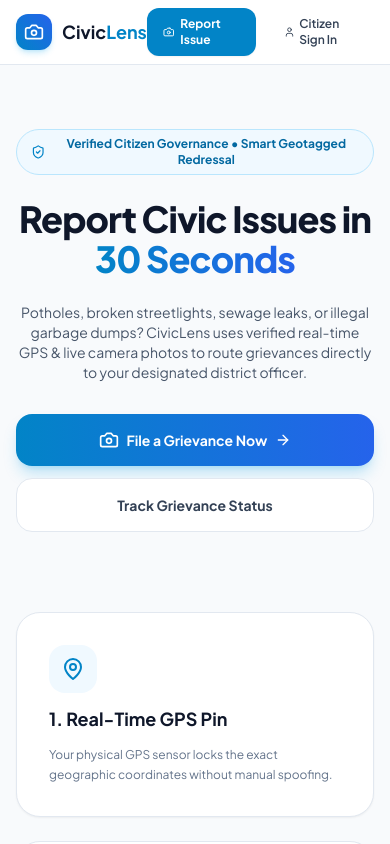
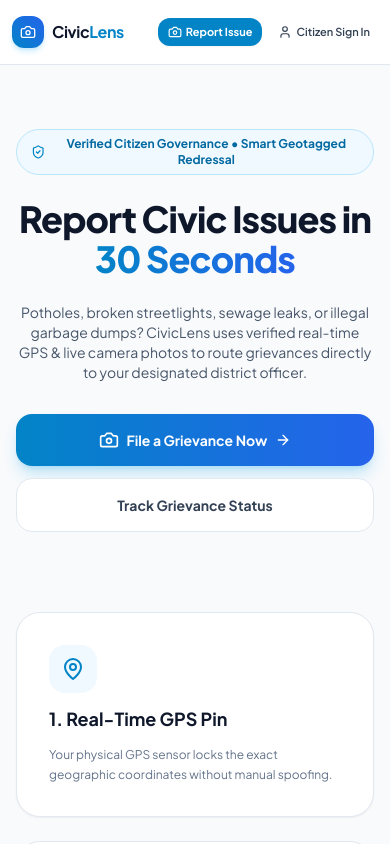
Before and after one commit to SID0428/civiclens, a React (Vite) app in the folder client/: page / in a window 390 px wide. Shown: the top 844 px of the page. Built offline with nearby package versions, Linux system fonts and the light colour scheme; no server answers.

Commit message:
Fix navbar mobile spacing for CivicLens logo and Report Issue button

```diff
--- a/client/src/components/Navbar.tsx
+++ b/client/src/components/Navbar.tsx
@@ -27,21 +27,21 @@ export const Navbar: React.FC = () => {
 
   return (
     <nav className="bg-white border-b border-slate-200 sticky top-0 z-40">
-      <div className="max-w-7xl mx-auto px-4 sm:px-6 h-16 flex justify-between items-center">
-        <Link to="/" className="flex items-center space-x-2.5 group">
-          <div className="w-9 h-9 rounded-xl bg-gradient-to-tr from-sky-600 to-blue-600 flex items-center justify-center text-white text-base font-bold shadow-md shadow-sky-500/20 group-hover:scale-105 transition">
-            <Camera className="w-5 h-5" />
+      <div className="max-w-7xl mx-auto px-3 sm:px-6 h-16 flex justify-between items-center gap-2 sm:gap-4">
+        <Link to="/" className="flex items-center space-x-2 shrink-0 group">
+          <div className="w-8 h-8 sm:w-9 sm:h-9 rounded-xl bg-gradient-to-tr from-sky-600 to-blue-600 flex items-center justify-center text-white text-base font-bold shadow-md shadow-sky-500/20 group-hover:scale-105 transition">
+            <Camera className="w-4 h-4 sm:w-5 sm:h-5" />
           </div>
-          <span className="text-lg font-bold text-slate-900">
+          <span className="text-base sm:text-lg font-bold text-slate-900 tracking-tight">
             Civic<span className="text-sky-600">Lens</span>
           </span>
         </Link>
 
-        <div className="flex items-center space-x-4">
+        <div className="flex items-center gap-2 sm:gap-3 shrink-0">
           {!isAdminPath && !isSuperAdminPath && (
             <Link
               to="/report"
-              className="px-4 py-2 rounded-xl bg-sky-600 hover:bg-sky-700 text-white text-xs font-bold shadow-sm hover:shadow transition flex items-center gap-1.5"
+              className="px-2.5 sm:px-4 py-1.5 sm:py-2 rounded-xl bg-sky-600 hover:bg-sky-700 text-white text-[11px] sm:text-xs font-bold shadow-sm hover:shadow transition flex items-center gap-1 sm:gap-1.5 shrink-0 whitespace-nowrap"
             >
               <Camera className="w-3.5 h-3.5" />
               <span>Report Issue</span>
@@ -49,27 +49,27 @@ export const Navbar: React.FC = () => {
           )}
 
           {user ? (
-            <div className="flex items-center space-x-3">
+            <div className="flex items-center gap-2 sm:gap-3">
               <Link
                 to={activeRole === 'superadmin' ? '/superadmin/dashboard' : activeRole === 'subadmin' ? '/admin/dashboard' : '/dashboard'}
-                className="text-xs font-semibold text-slate-600 hover:text-sky-600 transition"
+                className="text-[11px] sm:text-xs font-semibold text-slate-600 hover:text-sky-600 transition whitespace-nowrap"
               >
                 {activeRole === 'citizen' ? 'My Complaints' : 'Dashboard'}
               </Link>
               <button
                 onClick={handleLogout}
-                className="text-xs font-semibold text-slate-500 hover:text-red-600 transition flex items-center gap-1"
+                className="text-[11px] sm:text-xs font-semibold text-slate-500 hover:text-red-600 transition flex items-center gap-1 whitespace-nowrap"
               >
                 <LogOut className="w-3.5 h-3.5" />
-                <span>Logout</span>
+                <span className="hidden sm:inline">Logout</span>
               </button>
             </div>
           ) : (
-            <div className="flex items-center space-x-2">
+            <div className="flex items-center gap-1.5">
               {!isAdminPath && !isSuperAdminPath && (
                 <Link
                   to="/login"
-                  className="px-3 py-1.5 text-xs font-semibold text-slate-700 hover:text-sky-600 transition flex items-center gap-1"
+                  className="px-2 sm:px-3 py-1.5 text-[11px] sm:text-xs font-semibold text-slate-700 hover:text-sky-600 transition flex items-center gap-1 whitespace-nowrap"
                 >
                   <UserIcon className="w-3.5 h-3.5" />
                   <span>Citizen Sign In</span>
```
